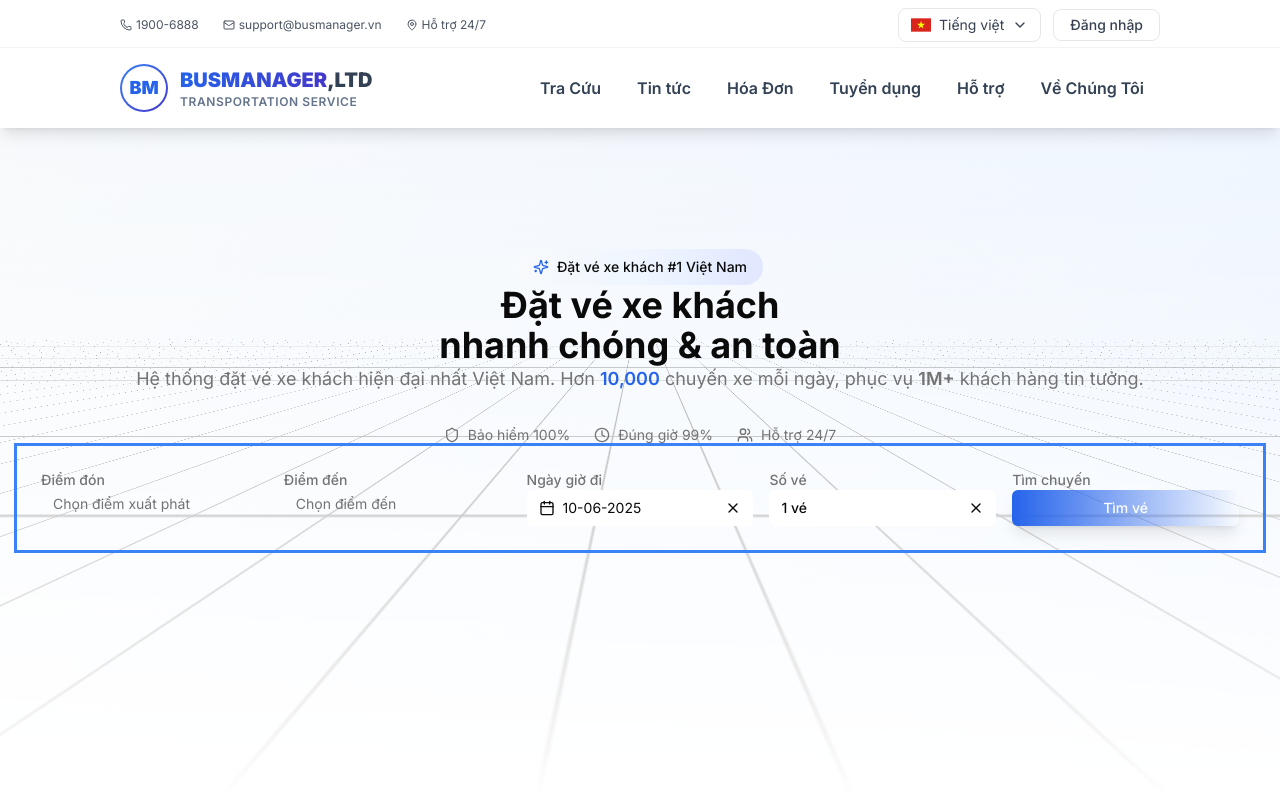
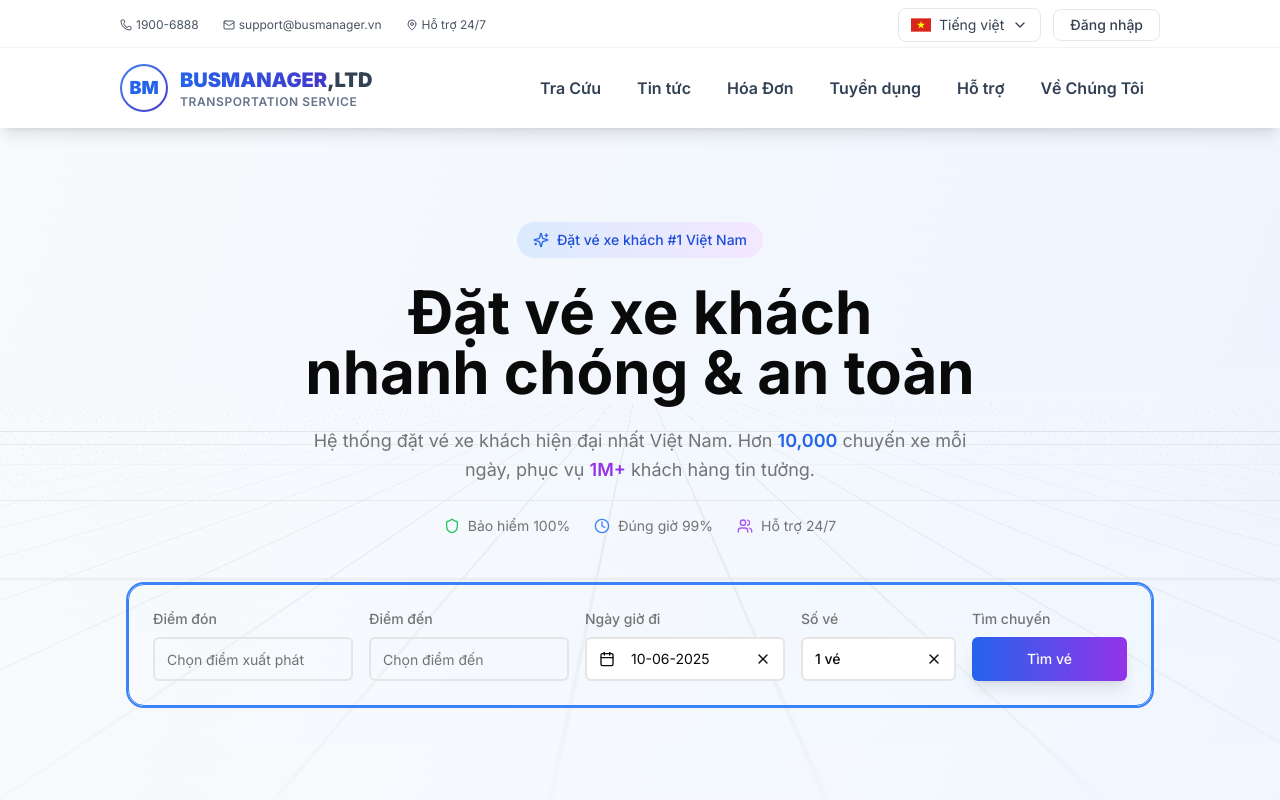
Before and after one commit to Youth-Garden-School/pragma-lab, a Next.js app: page /home in a window 1280 px wide. Shown: the top 800 px of the page. Built offline with nearby package versions, Linux system fonts and the light colour scheme.

Commit message:
feat: add about

```diff
--- a/src/app/globals.css
+++ b/src/app/globals.css
@@ -104,12 +104,12 @@
     --chart-5: 340 75% 55%;
   }
   .theme {
-
     --animate-marquee: marquee var(--duration) infinite linear;
 
     --animate-marquee-vertical: marquee-vertical var(--duration) linear infinite;
 
-    --animate-grid: grid 15s linear infinite}
+    --animate-grid: grid 15s linear infinite;
+  }
 }
 
 @layer base {
--- a/tailwind.config.ts
+++ b/tailwind.config.ts
@@ -6,6 +6,7 @@ export default {
     './src/pages/**/*.{js,ts,jsx,tsx,mdx}',
     './src/components/**/*.{js,ts,jsx,tsx,mdx}',
     './src/app/**/*.{js,ts,jsx,tsx,mdx}',
+    './src/feature/**/*.{js,ts,jsx,tsx,mdx}',
   ],
   theme: {
     extend: {
```
Also changed, not shown: src/app/home/page.tsx (+4 -4 lines), src/feature/LandingPage/components/Common/FeaturesSection.tsx (renamed from src/feature/landingPage/FeaturesSection.tsx), src/feature/LandingPage/components/Common/HeroSection.tsx (renamed from src/feature/landingPage/HeroSection.tsx), src/feature/LandingPage/components/Common/HowItWorksSection.tsx (renamed from src/feature/landingPage/HowItWorksSection.tsx), src/feature/LandingPage/components/Common/TestimonialsSection.tsx (renamed from src/feature/landingPage/TestimonialsSection.tsx). Lines whose indentation alone changed are shown as unchanged.
